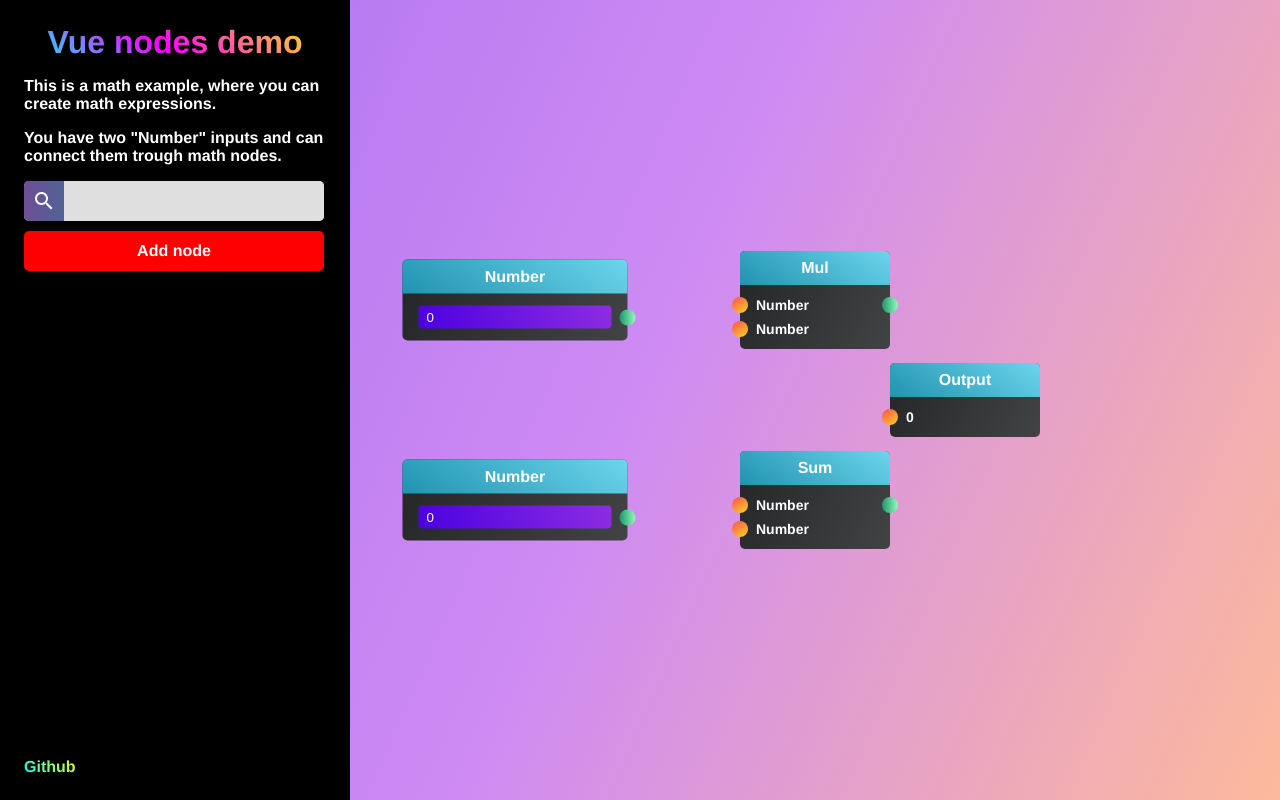
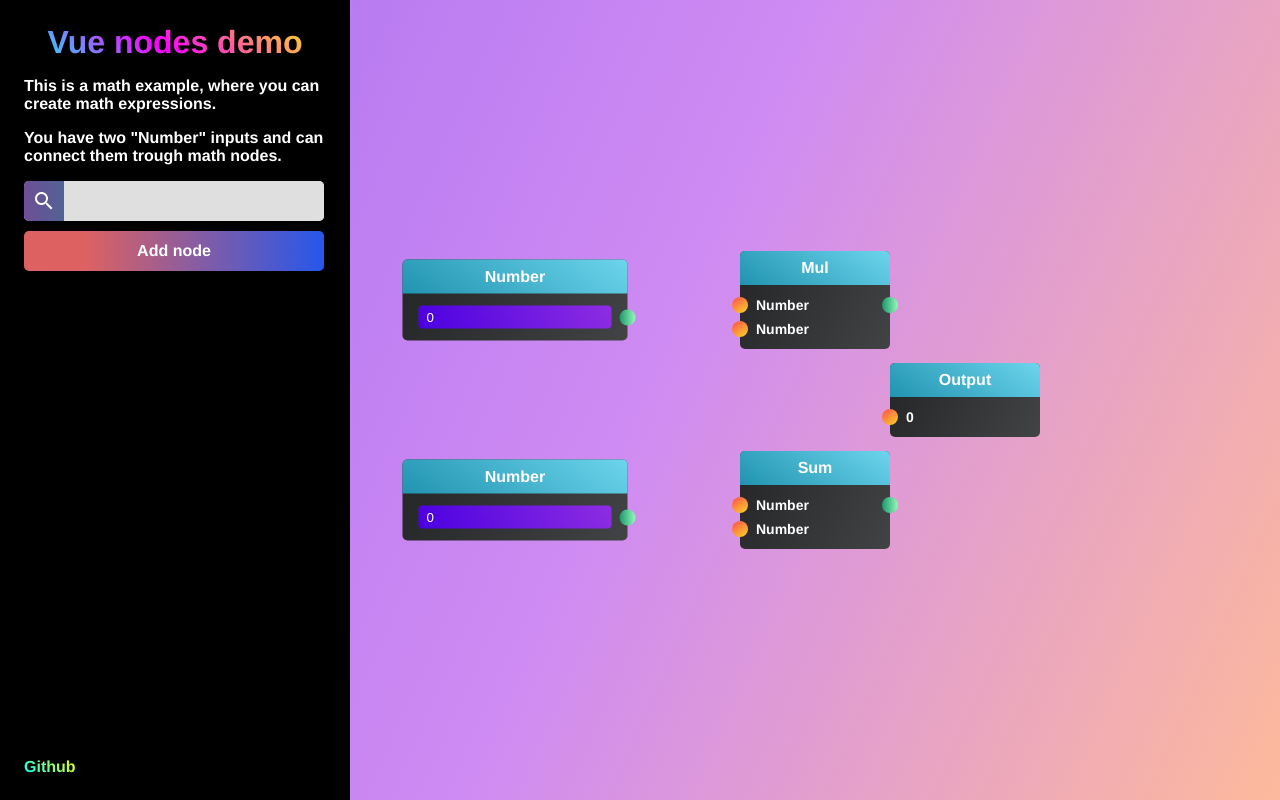
Before and after one commit to m0ksem/vue-nodes, a Vue app: page / in a window 1280 px wide. Built offline with nearby package versions, Linux system fonts and the light colour scheme.

Commit message:
Fixed button color

```diff
--- a/src/components/demo/DemoButton.vue
+++ b/src/components/demo/DemoButton.vue
@@ -6,12 +6,35 @@
 
 <style lang="scss" scoped>
 .button-wrapper {
+  position: relative;
   display: flex;
   justify-content: center;
   align-items: center;
   width: 300px;
   height: 40px;
-    background: red;
+  background: linear-gradient(to right, #de6161 20%, #2657eb 100%);
   border-radius: 5px;
+  user-select: none;
+  cursor: pointer;
+
+  &::after {
+    position: absolute;
+    top: 0px;
+    left: 0px;
+    width: 100%;
+    height: 100%;
+    opacity: 0;
+    background: rgba($color: #ffffff, $alpha: 0.1);
+    content: "";
+    transition: all 0.3s ease-in-out;
+    pointer-events: none;
+  }
+
+  &:hover {
+    overflow: hidden;
+    &::after {
+    opacity: 1;
+  }
+  }
 }
 </style>
```
Lines whose indentation alone changed are shown as unchanged.
